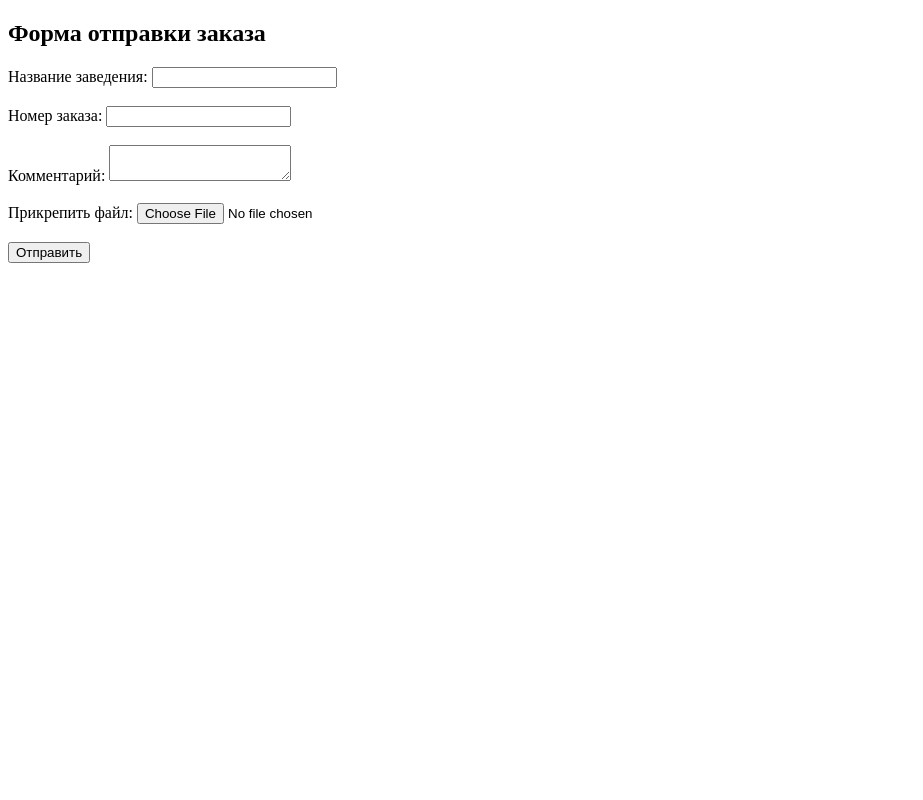
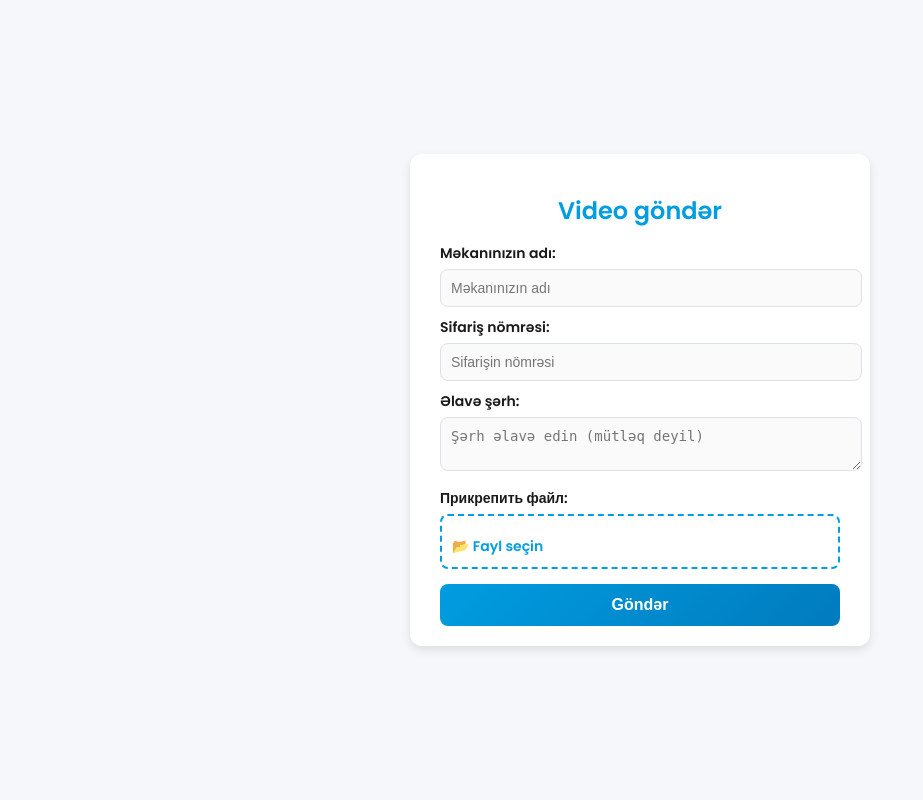
Before and after one commit to mikhailgarayev/flask-order-report, a Flask app: page / in a window 1280 px wide. Shown: the whole page, without its empty margins (0-923 px from the left). Run offline with Flask 3, Linux system fonts and the light colour scheme; parts of the project's set-up code (start-up, migrations or seed data) failed here and were passed over.

Commit message:
Обновлён дизайн формы в стиле Wolt

```diff
--- a/templates/index.html
+++ b/templates/index.html
@@ -2,25 +2,106 @@
 <html lang="ru">
 <head>
     <meta charset="UTF-8">
-    <title>Форма заказа</title>
+    <meta name="viewport" content="width=device-width, initial-scale=1.0">
+    <title>Отправка заказа | Wolt Style</title>
+    <link rel="stylesheet" href="https://fonts.googleapis.com/css2?family=Poppins:wght@300;400;600&display=swap">
+    <style>
+        body {
+            font-family: 'Poppins', sans-serif;
+            background-color: #F5F7FA;
+            display: flex;
+            justify-content: center;
+            align-items: center;
+            height: 100vh;
+            margin: 0;
+        }
+        .container {
+            background: white;
+            padding: 20px 30px;
+            border-radius: 12px;
+            box-shadow: 0px 4px 10px rgba(0, 0, 0, 0.1);
+            width: 100%;
+            max-width: 400px;
+            text-align: center;
+        }
+        h2 {
+            color: #009DE0;
+            margin-bottom: 15px;
+        }
+        label {
+            font-size: 14px;
+            font-weight: 600;
+            color: #1A1A1A;
+            text-align: left;
+            display: block;
+            margin-top: 10px;
+        }
+        input, textarea {
+            width: 100%;
+            padding: 10px;
+            margin-top: 5px;
+            border: 1px solid #DDE2E8;
+            border-radius: 8px;
+            font-size: 14px;
+            background-color: #FAFAFA;
+        }
+        button {
+            width: 100%;
+            padding: 12px;
+            margin-top: 15px;
+            background: linear-gradient(135deg, #009DE0, #007BBE);
+            border: none;
+            border-radius: 8px;
+            font-size: 16px;
+            font-weight: 600;
+            color: white;
+            cursor: pointer;
+            transition: 0.3s;
+        }
+        button:hover {
+            background: linear-gradient(135deg, #0086C1, #005F9E);
+        }
+        .file-input {
+            background: white;
+            border: 2px dashed #009DE0;
+            padding: 10px;
+            border-radius: 8px;
+            cursor: pointer;
+            text-align: center;
+            margin-top: 5px;
+        }
+        .file-input input {
+            display: none;
+        }
+        .file-input label {
+            color: #009DE0;
+            cursor: pointer;
+            font-weight: 600;
+        }
+    </style>
 </head>
 <body>
-    <h2>Форма отправки заказа</h2>
-    <form id="orderForm" enctype="multipart/form-data">
-        <label>Название заведения:</label>
-        <input type="text" name="store_name" required><br><br>
+    <div class="container">
+        <h2>Video göndər</h2>
+        <form id="orderForm" enctype="multipart/form-data">
+            <label>Məkanınızın adı:</label>
+            <input type="text" name="store_name" required placeholder="Məkanınızın adı">
 
-        <label>Номер заказа:</label>
-        <input type="text" name="order_number" required><br><br>
+            <label>Sifariş nömrəsi:</label>
+            <input type="text" name="order_number" required placeholder="Sifarişin nömrəsi">
 
-        <label>Комментарий:</label>
-        <textarea name="comment"></textarea><br><br>
+            <label>Əlavə şərh:</label>
+            <textarea name="comment" placeholder="Şərh əlavə edin (mütləq deyil)"></textarea>
 
-        <label>Прикрепить файл:</label>
-        <input type="file" name="file" required><br><br>
+            <label>Прикрепить файл:</label>
+            <div class="file-input">
+                <input type="file" name="file" id="fileUpload" required>
+                <label for="fileUpload">📂 Fayl seçin</label>
+            </div>
 
-        <button type="submit">Отправить</button>
-    </form>
+            <button type="submit">Göndər</button>
+        </form>
+    </div>
 
     <script>
         document.getElementById('orderForm').onsubmit = async function(event) {
```
